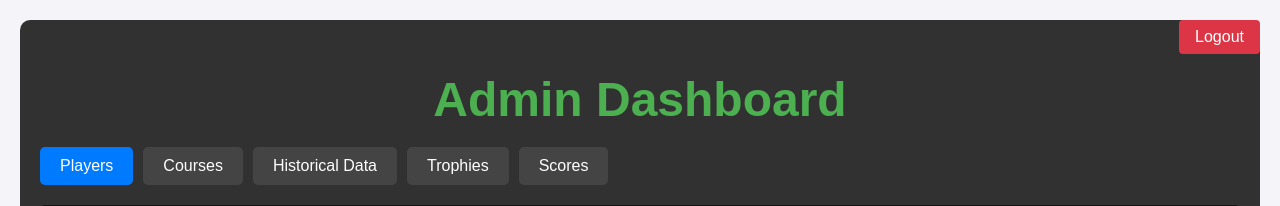
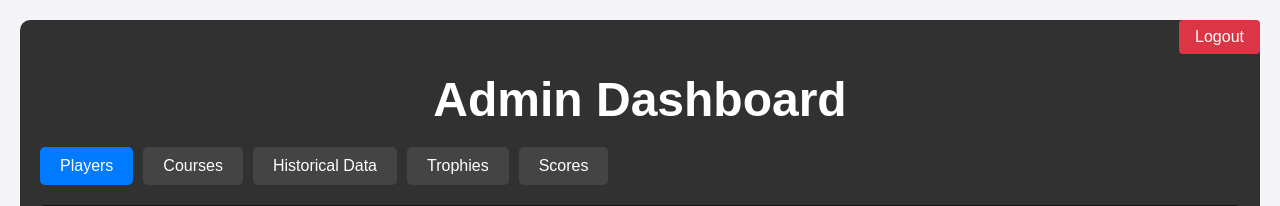
Before and after one commit to mawdis2/golf-leaderboard, a Flask app: page /admin in a window 1280 px wide. Shown: the top 206 px of the page. Run offline with Flask 2, Linux system fonts and the light colour scheme; a user stored in the database is signed in; data that the repository does not hold is empty.

Commit message:
Fix admin dashboard header color

```diff
--- a/templates/admin_dashboard.html
+++ b/templates/admin_dashboard.html
@@ -259,6 +259,11 @@
         .delete-btn:hover {
             background-color: #c82333;
         }
+
+        .admin-header h1 {
+            color: white;
+            margin-bottom: 20px;
+        }
     </style>
 </head>
 <body>
```
